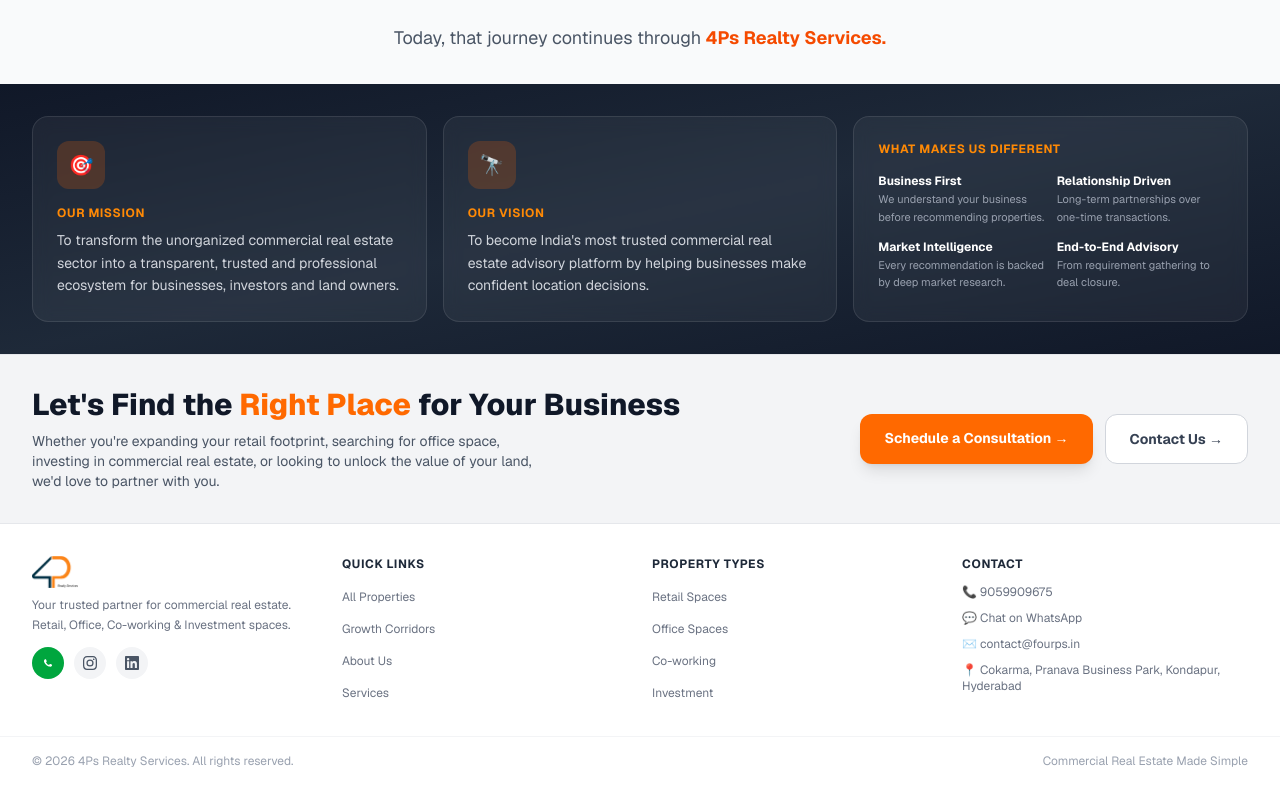
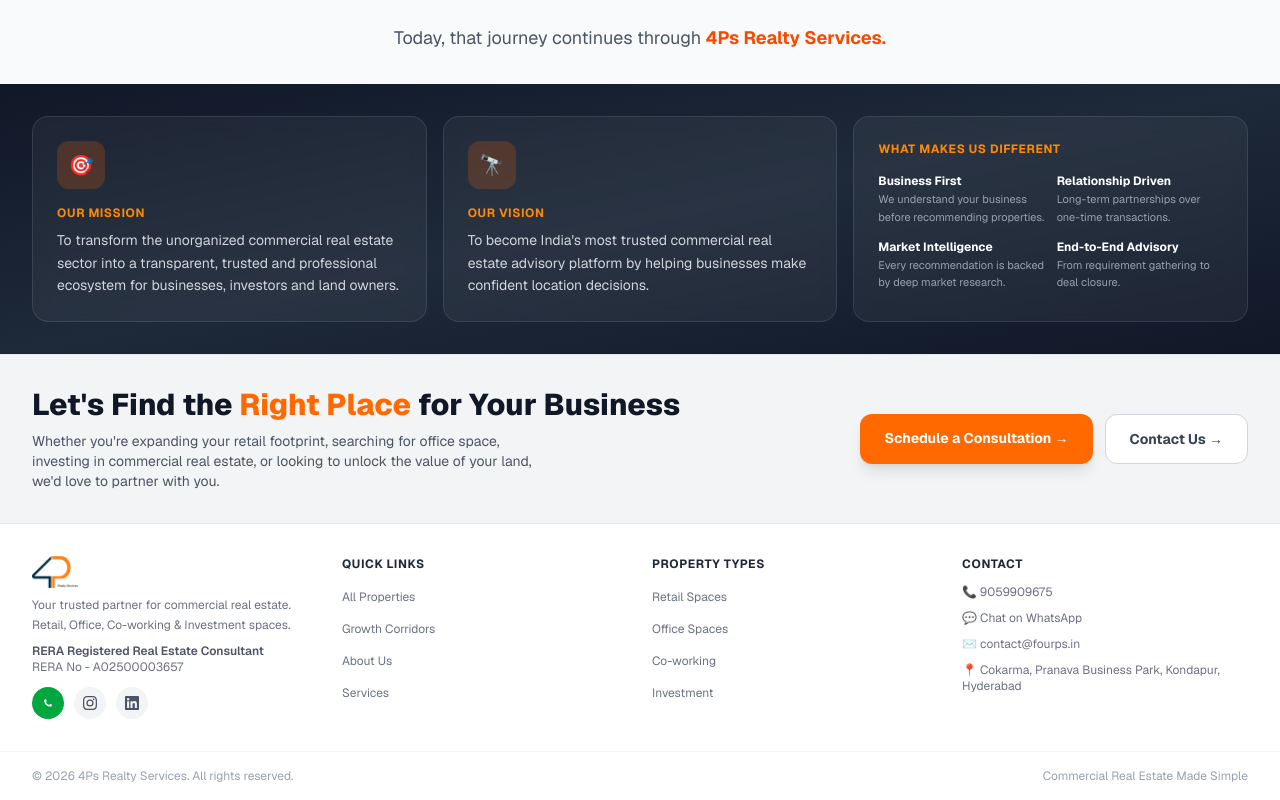
Before and after one commit to fourpsrealtyservices/FourpsNEW, a Next.js app: page /about in a window 1280 px wide. Shown: the part 1338-2138 px from the top of the page. Built offline with nearby package versions, Linux system fonts and the light colour scheme; no server answers; the database is empty.

Commit message:
changes again

```diff
--- a/src/components/Footer.tsx
+++ b/src/components/Footer.tsx
@@ -13,6 +13,8 @@ export default function Footer() {
               <img src="/logo.webp" alt="4Ps Realty Services" className="h-8 w-auto" />
             </div>
             <p className="text-gray-500 text-xs leading-relaxed">Your trusted partner for commercial real estate. Retail, Office, Co-working &amp; Investment spaces.</p>
+            <p className="text-gray-600 text-xs font-semibold mt-2">RERA Registered Real Estate Consultant</p>
+            <p className="text-gray-500 text-xs">RERA No - A02500003657</p>
             <div className="flex gap-2.5 mt-3">
               <a href={`https://wa.me/${WHATSAPP_NUMBER}`} target="_blank" className="w-8 h-8 rounded-full bg-green-600 flex items-center justify-center hover:bg-green-500 transition-colors text-white" aria-label="WhatsApp">
                 <svg className="w-4 h-4" viewBox="0 0 24 24" fill="currentColor"><path d="M17.472 14.382c-.297-.149-1.758-.867-2.03-.967-.273-.099-.471-.148-.67.15-.197.297-.767.966-.94 1.164-.173.199-.347.223-.644.075-.297-.15-1.255-.463-2.39-1.475-.883-.788-1.48-1.761-1.653-2.059-.173-.297-.018-.458.13-.606.134-.133.298-.347.446-.52.149-.174.198-.298.298-.497.099-.198.05-.371-.025-.52-.075-.149-.669-1.612-.916-2.207-.242-.579-.487-.5-.669-.51-.173-.008-.371-.01-.57-.01-.198 0-.52.074-.792.372-.272.297-1.04 1.016-1.04 2.479 0 1.462 1.065 2.875 1.213 3.074.149.198 2.096 3.2 5.077 4.487.709.306 1.262.489 1.694.625.712.227 1.36.195 1.871.118.571-.085 1.758-.719 2.006-1.413.248-.694.248-1.289.173-1.413-.074-.124-.272-.198-.57-.347z"/></svg>
```
